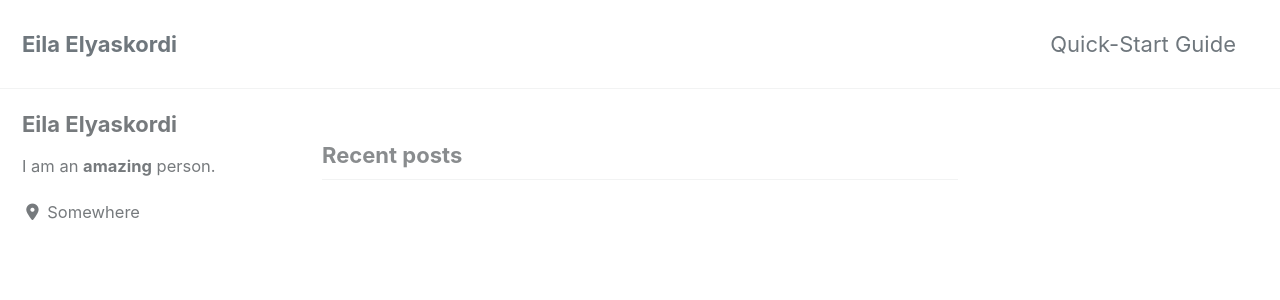
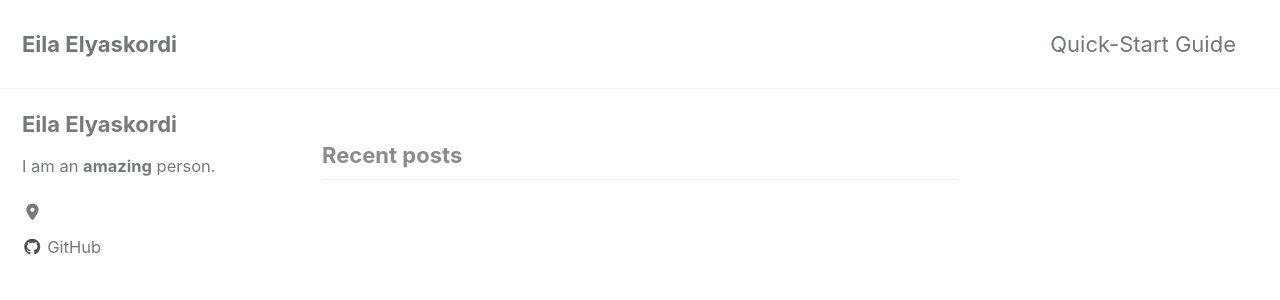
Before and after one commit to eila-elyas/eila-elyas.github.io, a Jekyll site: the page built from index.html, in a window 1280 px wide and 900 px high. Shown: the top 300 px of the window. Built offline with Jekyll 4.4.1, drawn with Linux system fonts in a browser that asks for light colours; cached includes are drawn as plain includes; nearby versions of some CDN libraries; the list of posts is cut into pages by our own code.

Commit message:
added github profile

```diff
--- a/_config.yml
+++ b/_config.yml
@@ -20,7 +20,7 @@ title                    : "Eila Elyaskordi"
 title_separator          : "-"
 subtitle                 : # site tagline that appears below site title in masthead
 name                     : "Eila Elyaskordi"
-description              : "Random projects."
+description              : "Random Projects"
 url                      : # the base hostname & protocol for your site e.g. "https://mmistakes.github.io"
 baseurl                  : # the subpath of your site, e.g. "/blog"
 repository               : # GitHub username/repo-name e.g. "mmistakes/minimal-mistakes"
@@ -110,7 +110,7 @@ author:
   name             : "Eila Elyaskordi"
   avatar           : # path of avatar image, e.g. "/assets/images/bio-photo.jpg"
   bio              : "I am an **amazing** person."
-  location         : "Somewhere"
+  location         : ""
   email            :
   links:
     - label: "Email"
@@ -127,7 +127,7 @@ author:
       # url: "https://facebook.com/"
     - label: "GitHub"
       icon: "fab fa-fw fa-github"
-      # url: "https://github.com/"
+      url: "https://github.com/eila-elyas"
     - label: "Instagram"
       icon: "fab fa-fw fa-instagram"
       # url: "https://instagram.com/"
@@ -294,3 +294,10 @@ defaults:
       comments: # true
       share: true
       related: true
+  # _pages
+  - scope:
+      path: ""
+      type: pages
+    values:
+      layout: single
+      author_profile: true
```
